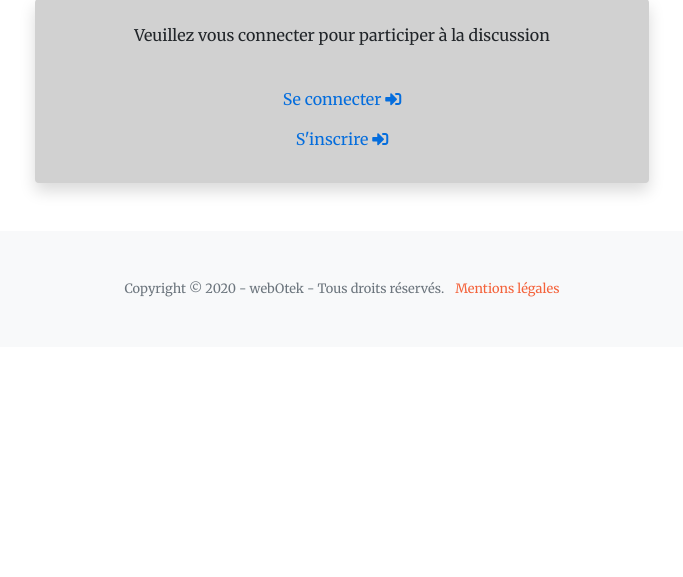
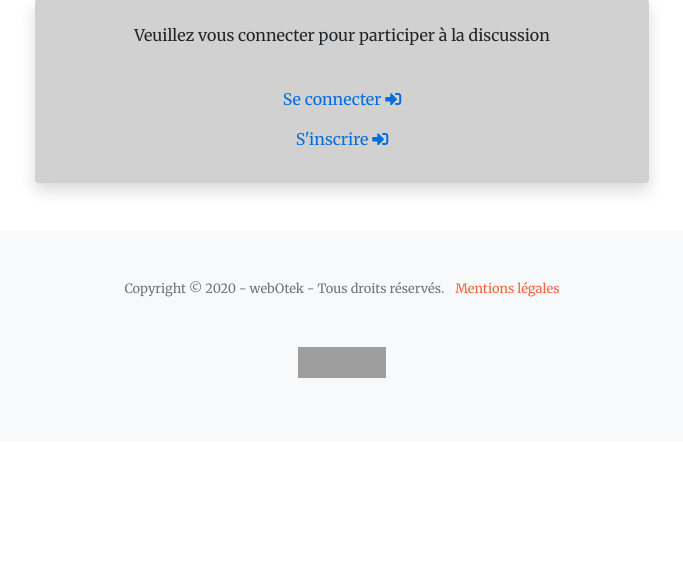
Before and after one commit to lutinmaviou/webotek, a Symfony app: template templates/forum/forum.html.twig in a window 1280 px wide. Shown: the part 351-928 px from the top of the page, without its empty margins (298-981 px from the left). Run offline with Twig, Linux system fonts and the light colour scheme; the template is opened without the code that fills it, so the values that code supplies are empty; some libraries are stand-ins or nearby versions; grey boxes are pictures that could not be loaded.

Commit message:
fix(W3C): add lang=fr in base template

```diff
--- a/templates/base.html.twig
+++ b/templates/base.html.twig
@@ -1,5 +1,5 @@
 <!DOCTYPE html>
-<html>
+<html lang="fr">
 
 <head>
     <meta charset="UTF-8">
@@ -91,10 +91,21 @@
 
 <!-- Footer -->
 <footer class="bg-light py-5">
+
     <div class="container">
         <div class="small text-center text-muted">Copyright &copy; 2020 - webOtek - Tous droits réservés.
             <span class="ml-2"><a href="{{ path('app_legals') }}">Mentions légales</a></span>
         </div>
+    </div>
+
+    <div class="container text-center mt-5">
+        <p>
+            <a href="http://jigsaw.w3.org/css-validator/check/referer">
+                <img style="border:0;width:88px;height:31px"
+                     src="http://jigsaw.w3.org/css-validator/images/vcss-blue"
+                     alt="CSS Valide !"/>
+            </a>
+        </p>
     </div>
 </footer>
 
```
